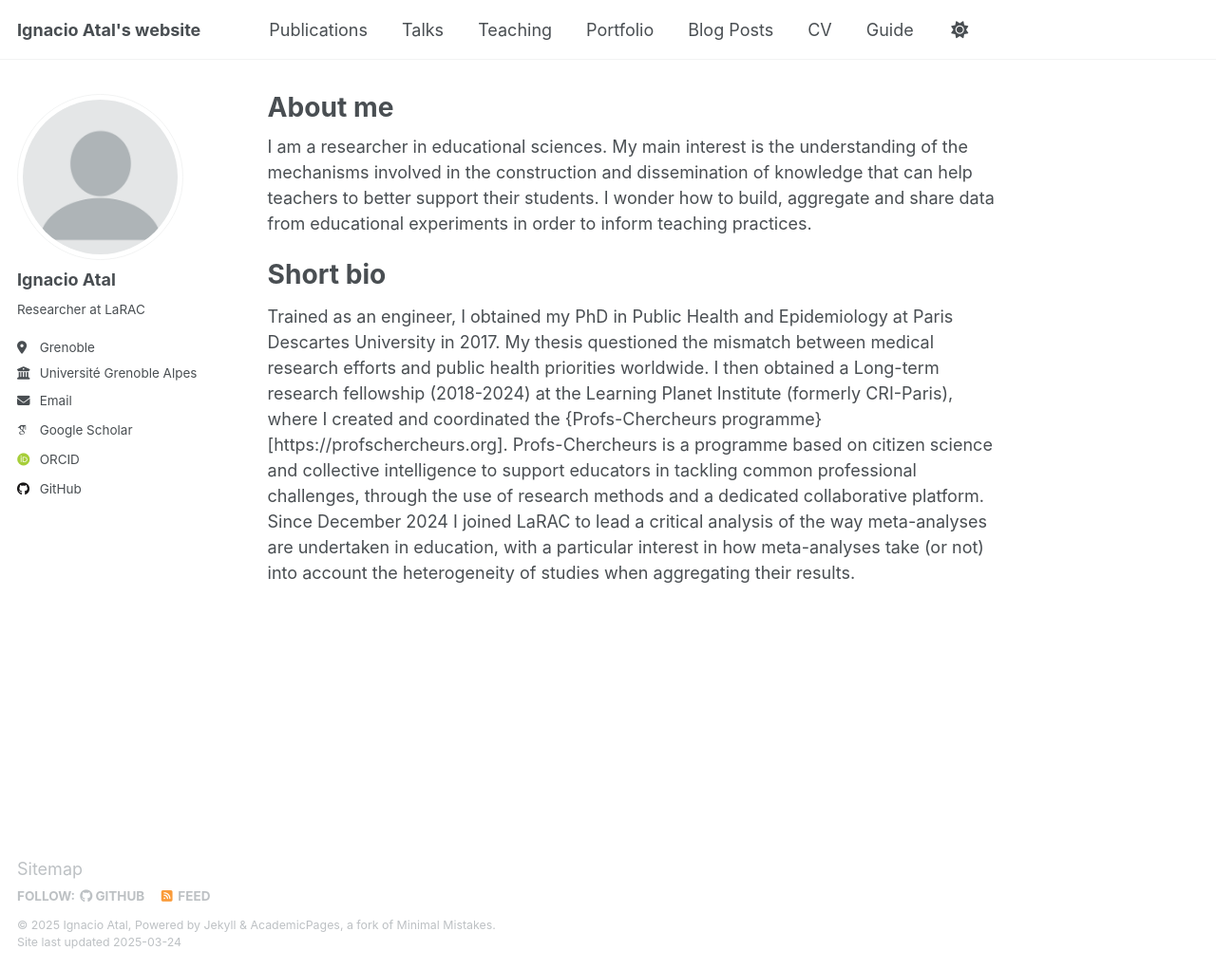
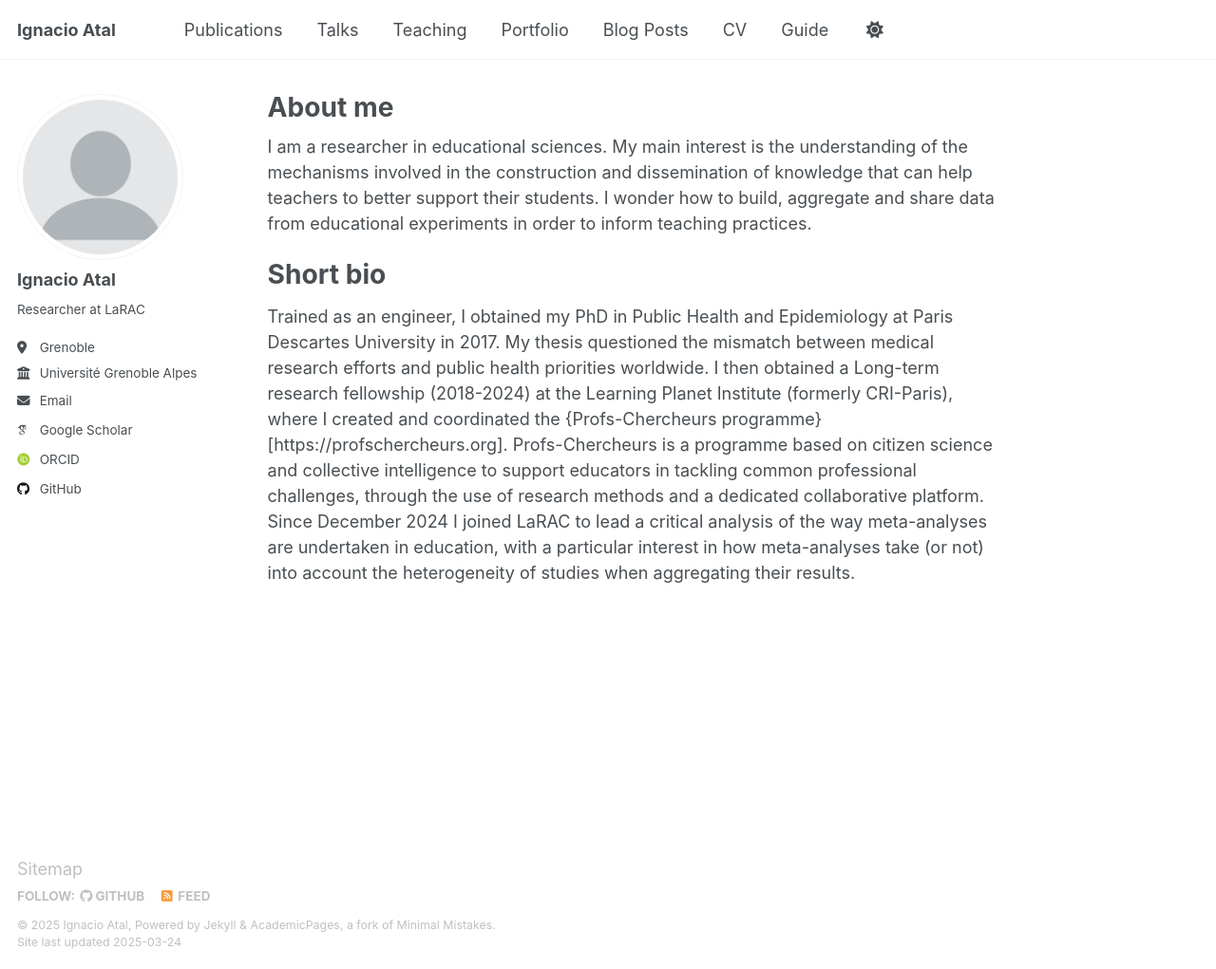
Before and after one commit to iatal/iatal.github.io, a Jekyll site: the page built from _pages/about.md, in a window 1280 px wide and 1021 px high. Shown: the whole window at 95% size. Built offline with Jekyll 4.4.1, drawn with Linux system fonts in a browser that asks for light colours; some web fonts are replaced.

Commit message:
Update _config.yml

```diff
--- a/_config.yml
+++ b/_config.yml
@@ -9,7 +9,7 @@
 # Basic Site Settings
 locale                   : "en-US"
 site_theme               : "default"
-title                    : "Ignacio Atal's website"
+title                    : "Ignacio Atal"
 title_separator          : "-"
 name                     : &name "Ignacio Atal"
 description              : &description "personal description"
```
